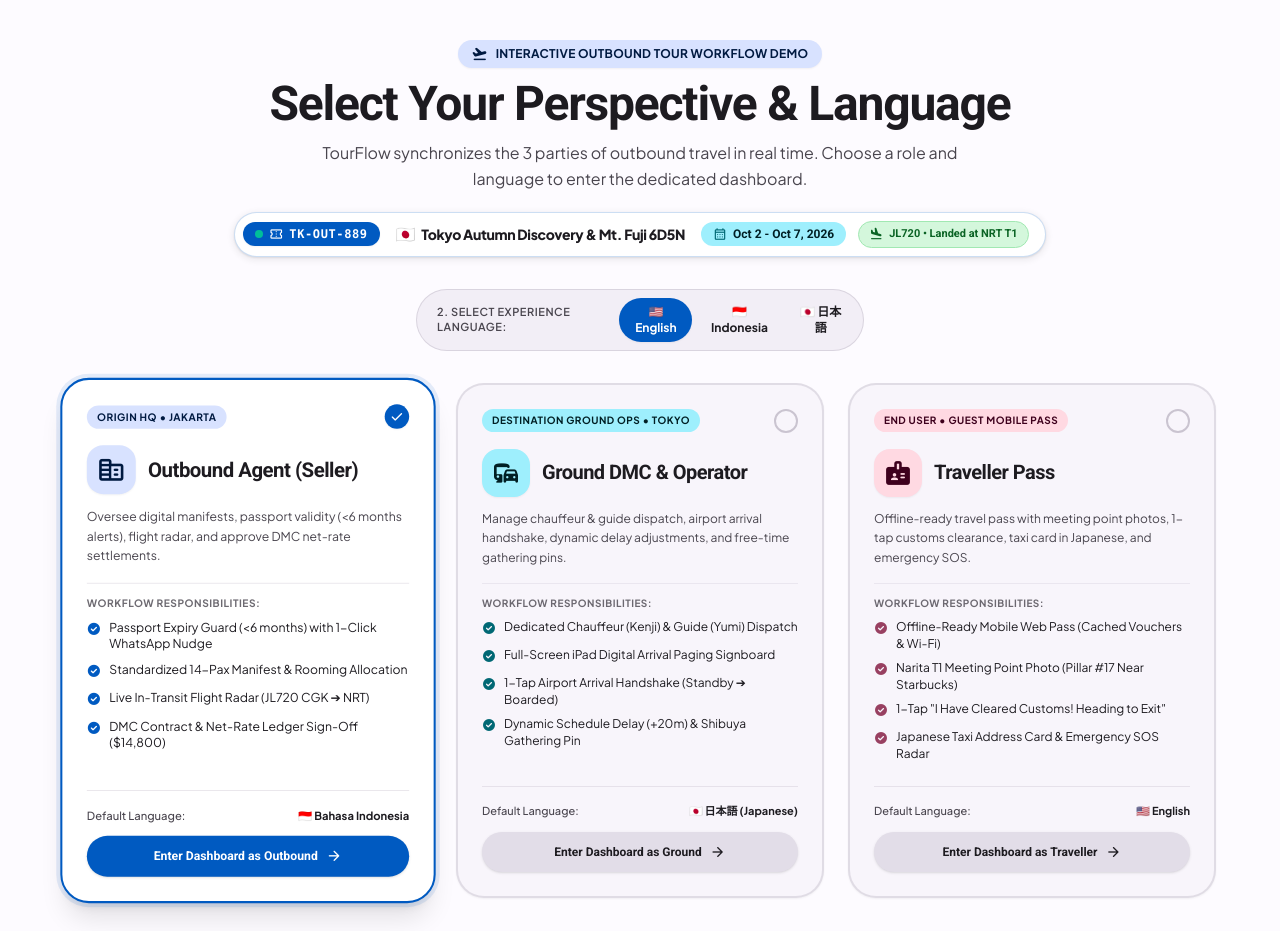
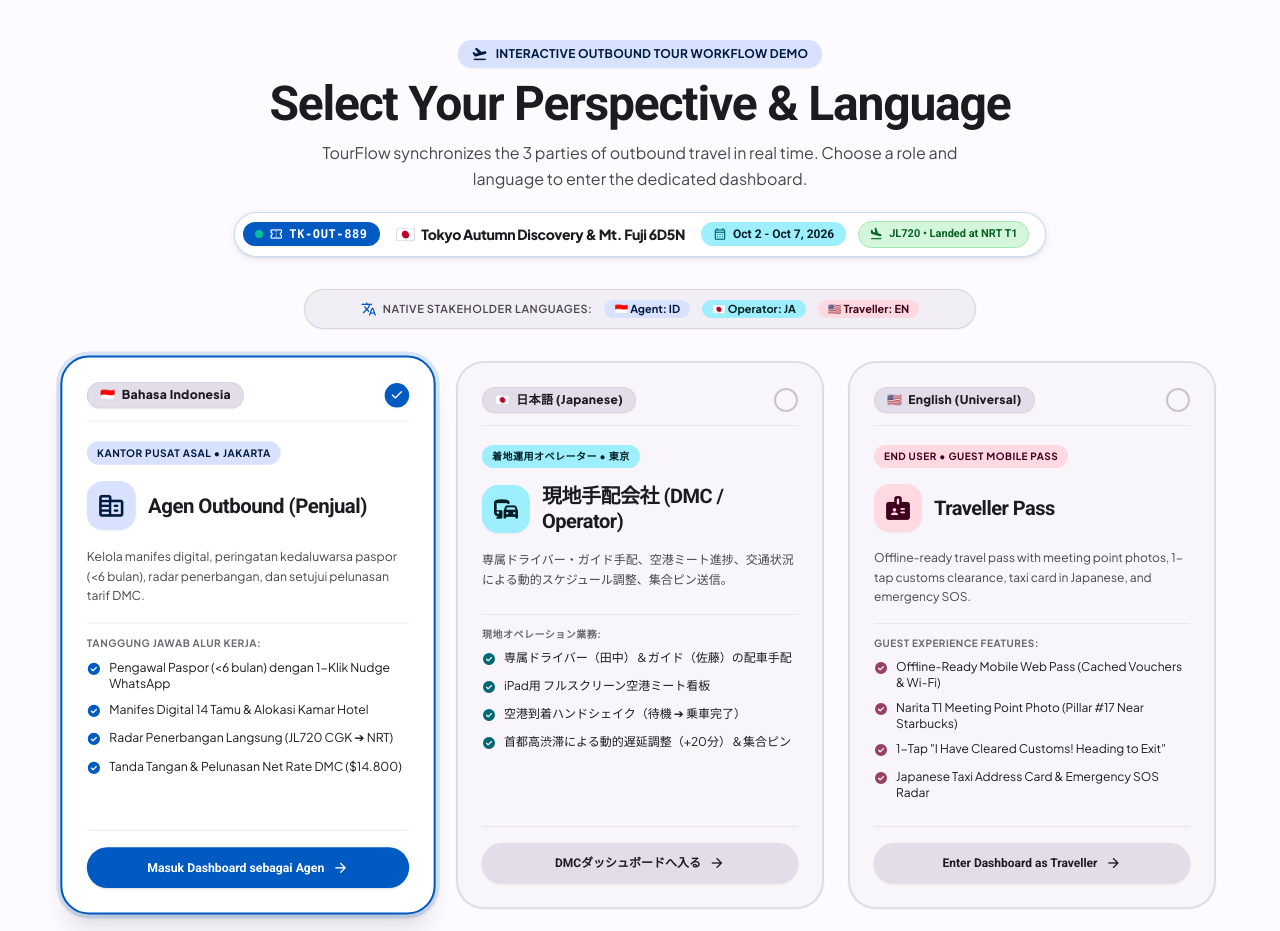
Before and after one commit to andyshtan/tourlinks, a React (Vite) app: page / in a window 1280 px wide. Shown: the top 931 px of the page. Built offline with nearby package versions, Linux system fonts and the light colour scheme.

Commit message:
feat: show respected language on each card (ID for Agent, JA for Operator, EN for Traveller)

```diff
--- a/src/components/onboarding/RoleSelectionScreen.tsx
+++ b/src/components/onboarding/RoleSelectionScreen.tsx
@@ -2,6 +2,7 @@
 import { useTour } from '../../context/TourContext';
 import { useTranslation } from '../../i18n/LanguageContext';
 import type { SupportedLanguage } from '../../i18n/translations';
+import { translations } from '../../i18n/translations';
 import type { StakeholderRole } from '../../types/tour';
 import { M3Icon } from '../m3/M3Icon';
 
@@ -13,85 +14,100 @@
   onEnterDashboard,
 }) => {
   const { tour } = useTour();
-  const { language, setLanguage, t } = useTranslation();
+  const { setLanguage, t } = useTranslation();
 
   const [selectedRole, setSelectedRole] = useState<StakeholderRole>('agent');
-  const [selectedLang, setSelectedLang] = useState<SupportedLanguage>(language);
 
+  // Each card strictly configured with its respected language
   const roleConfigs: {
     id: StakeholderRole;
     icon: string;
+    respectedLang: SupportedLanguage;
+    langBadge: string;
+    flag: string;
     title: string;
     badge: string;
     summary: string;
-    recommendedLang: SupportedLanguage;
-    recommendedLangLabel: string;
+    responsibilitiesLabel: string;
+    features: string[];
+    buttonText: string;
     colorAccent: string;
     bgAccent: string;
-    features: string[];
+    borderActive: string;
   }[] = [
     {
       id: 'agent',
       icon: 'corporate_fare',
-      title: t.roles.agent,
-      badge: t.roleSelection.agentBadge,
-      summary: t.roleSelection.agentSummary,
-      recommendedLang: 'id',
-      recommendedLangLabel: '🇮🇩 Bahasa Indonesia',
+      respectedLang: 'id',
+      langBadge: 'Bahasa Indonesia',
+      flag: '🇮🇩',
+      title: translations.id.roles.agent, // 'Agen Outbound (Penjual)'
+      badge: translations.id.roleSelection.agentBadge, // 'Kantor Pusat Asal • Jakarta'
+      summary: translations.id.roleSelection.agentSummary,
+      responsibilitiesLabel: 'Tanggung Jawab Alur Kerja:',
+      features: [
+        'Pengawal Paspor (<6 bulan) dengan 1-Klik Nudge WhatsApp',
+        'Manifes Digital 14 Tamu & Alokasi Kamar Hotel',
+        'Radar Penerbangan Langsung (JL720 CGK ➔ NRT)',
+        'Tanda Tangan & Pelunasan Net Rate DMC ($14.800)',
+      ],
+      buttonText: 'Masuk Dashboard sebagai Agen',
       colorAccent: 'text-primary',
       bgAccent: 'bg-primary-container text-on-primary-container',
-      features: [
-        'Passport Expiry Guard (<6 months) with 1-Click WhatsApp Nudge',
-        'Standardized 14-Pax Manifest & Rooming Allocation',
-        'Live In-Transit Flight Radar (JL720 CGK ➔ NRT)',
-        'DMC Contract & Net-Rate Ledger Sign-Off ($14,800)',
-      ],
+      borderActive: 'border-primary ring-primary/15',
     },
     {
       id: 'operator',
       icon: 'commute',
-      title: t.roles.operator,
-      badge: t.roleSelection.operatorBadge,
-      summary: t.roleSelection.operatorSummary,
-      recommendedLang: 'ja',
-      recommendedLangLabel: '🇯🇵 日本語 (Japanese)',
+      respectedLang: 'ja',
+      langBadge: '日本語 (Japanese)',
+      flag: '🇯🇵',
+      title: translations.ja.roles.operator, // '現地手配会社 (DMC / Operator)'
+      badge: translations.ja.roleSelection.operatorBadge, // '着地運用オペレーター • 東京'
+      summary: translations.ja.roleSelection.operatorSummary,
+      responsibilitiesLabel: '現地オペレーション業務:',
+      features: [
+        '専属ドライバー（田中）＆ガイド（佐藤）の配車手配',
+        'iPad用 フルスクリーン空港ミート看板',
+        '空港到着ハンドシェイク（待機 ➔ 乗車完了）',
+        '首都高渋滞による動的遅延調整（+20分）＆集合ピン',
+      ],
+      buttonText: 'DMCダッシュボードへ入る',
       colorAccent: 'text-secondary',
       bgAccent: 'bg-secondary-container text-on-secondary-container',
-      features: [
-        'Dedicated Chauffeur (Kenji) & Guide (Yumi) Dispatch',
-        'Full-Screen iPad Digital Arrival Paging Signboard',
-        '1-Tap Airport Arrival Handshake (Standby ➔ Boarded)',
-        'Dynamic Schedule Delay (+20m) & Shibuya Gathering Pin',
-      ],
+      borderActive: 'border-secondary ring-secondary/15',
     },
     {
       id: 'traveller',
       icon: 'badge',
-      title: t.roles.traveller,
-      badge: t.roleSelection.travellerBadge,
-      summary: t.roleSelection.travellerSummary,
-      recommendedLang: 'en',
-      recommendedLangLabel: '🇺🇸 English',
+      respectedLang: 'en',
+      langBadge: 'English (Universal)',
+      flag: '🇺🇸',
+      title: translations.en.roles.traveller, // 'Traveller Pass'
+      badge: translations.en.roleSelection.travellerBadge, // 'End User • Guest Mobile Pass'
+      summary: translations.en.roleSelection.travellerSummary,
+      responsibilitiesLabel: 'Guest Experience Features:',
       features: [
         'Offline-Ready Mobile Web Pass (Cached Vouchers & Wi-Fi)',
         'Narita T1 Meeting Point Photo (Pillar #17 Near Starbucks)',
         '1-Tap "I Have Cleared Customs! Heading to Exit"',
         'Japanese Taxi Address Card & Emergency SOS Radar',
       ],
+      buttonText: 'Enter Dashboard as Traveller',
       colorAccent: 'text-tertiary',
       bgAccent: 'bg-tertiary-container text-on-tertiary-container',
+      borderActive: 'border-tertiary ring-tertiary/15',
     },
   ];
 
-  const handleRoleSelect = (roleId: StakeholderRole, defaultLang: SupportedLanguage) => {
+  const handleRoleSelect = (roleId: StakeholderRole, roleLang: SupportedLanguage) => {
     setSelectedRole(roleId);
-    setSelectedLang(defaultLang);
-    setLanguage(defaultLang);
+    setLanguage(roleLang);
   };
 
-  const handleLanguageChange = (lang: SupportedLanguage) => {
-    setSelectedLang(lang);
-    setLanguage(lang);
+  const handleLaunch = (roleId: StakeholderRole, roleLang: SupportedLanguage) => {
+    setLanguage(roleLang);
+    onEnterDashboard(roleId, roleLang);
   };
 
   return (
@@ -145,58 +161,47 @@
           </div>
         </div>
 
-        {/* Global Language Selector Pills */}
-        <div className="max-w-md mx-auto p-2 rounded-m3-full bg-surface-container border border-outline-variant/60 flex items-center justify-between text-xs">
-          <span className="pl-3 font-semibold text-on-surface-variant text-[11px] uppercase tracking-wider">
-            {t.roleSelection.languagePrompt}:
+        {/* Respected Language Overview Banner */}
+        <div className="max-w-2xl mx-auto p-2.5 rounded-m3-full bg-surface-container border border-outline-variant/60 flex flex-wrap items-center justify-center gap-3 text-xs shadow-xs">
+          <span className="font-semibold text-on-surface-variant text-[11px] uppercase tracking-wider flex items-center gap-1.5">
+            <M3Icon name="translate" size={16} className="text-primary" />
+            <span>Native Stakeholder Languages:</span>
           </span>
-          <div className="flex items-center gap-1">
-            {(
-              [
-                { id: 'en', label: '🇺🇸 English' },
-                { id: 'id', label: '🇮🇩 Indonesia' },
-                { id: 'ja', label: '🇯🇵 日本語' },
-              ] as const
-            ).map((l) => (
-              <button
-                key={l.id}
-                type="button"
-                onClick={() => handleLanguageChange(l.id)}
-                className={`px-3 py-1.5 rounded-m3-full text-xs font-bold transition-all cursor-pointer ${
-                  selectedLang === l.id
-                    ? 'bg-primary text-on-primary shadow-xs'
-                    : 'text-on-surface hover:bg-surface-container-high'
-                }`}
-              >
-                {l.label}
-              </button>
-            ))}
-          </div>
+          <span className="inline-flex items-center gap-1 px-2.5 py-0.5 rounded-m3-full bg-primary-container text-on-primary-container font-bold text-[11px]">
+            🇮🇩 Agent: ID
+          </span>
+          <span className="inline-flex items-center gap-1 px-2.5 py-0.5 rounded-m3-full bg-secondary-container text-on-secondary-container font-bold text-[11px]">
+            🇯🇵 Operator: JA
+          </span>
+          <span className="inline-flex items-center gap-1 px-2.5 py-0.5 rounded-m3-full bg-tertiary-container text-on-tertiary-container font-bold text-[11px]">
+            🇺🇸 Traveller: EN
+          </span>
         </div>
 
-        {/* 3 Role Selection Cards */}
-        <div className="grid grid-cols-1 md:grid-cols-3 gap-6">
+        {/* 3 Role Selection Cards — Each Showing Its Respected Language */}
+        <div className="grid grid-cols-1 md:grid-cols-3 gap-6 items-stretch">
           {roleConfigs.map((cfg) => {
             const isSelected = selectedRole === cfg.id;
 
             return (
               <div
                 key={cfg.id}
-                onClick={() => handleRoleSelect(cfg.id, cfg.recommendedLang)}
-                className={`group relative rounded-m3-xl p-6 transition-all duration-200 cursor-pointer flex flex-col justify-between border-2 ${
+                onClick={() => handleRoleSelect(cfg.id, cfg.respectedLang)}
+                className={`group relative rounded-m3-xl p-6 transition-all duration-300 cursor-pointer flex flex-col justify-between border-2 ${
                   isSelected
-                    ? 'bg-surface-container-lowest border-primary shadow-xl ring-4 ring-primary/10 scale-[1.02]'
+                    ? `bg-surface-container-lowest ${cfg.borderActive} shadow-xl ring-4 scale-[1.02]`
                     : 'bg-surface-container-low border-outline-variant/50 hover:border-outline hover:bg-surface-container shadow-xs'
                 }`}
               >
-                <div>
-                  {/* Top Badge & Radio Indicator */}
-                  <div className="flex items-center justify-between mb-4">
-                    <span
-                      className={`text-[10px] font-bold px-2.5 py-1 rounded-m3-full uppercase tracking-wider ${cfg.bgAccent}`}
-                    >
-                      {cfg.badge}
+                <div className="space-y-4">
+                  {/* Respected Language Tag Badge */}
+                  <div className="flex items-center justify-between pb-3 border-b border-outline-variant/30">
+                    <span className="inline-flex items-center gap-1.5 px-3 py-1 rounded-m3-full bg-surface-container-highest text-on-surface font-extrabold text-xs tracking-wide shadow-xs border border-outline-variant/40">
+                      <span>{cfg.flag}</span>
+                      <span>{cfg.langBadge}</span>
                     </span>
+
+                    {/* Radio Select Ring */}
                     <div
                       className={`w-6 h-6 rounded-full flex items-center justify-center transition-all ${
                         isSelected
@@ -208,10 +213,19 @@
                     </div>
                   </div>
 
-                  {/* Icon & Title */}
-                  <div className="flex items-center gap-3 mb-3">
+                  {/* Origin Badge */}
+                  <div>
+                    <span
+                      className={`text-[10px] font-bold px-2.5 py-1 rounded-m3-full uppercase tracking-wider inline-block ${cfg.bgAccent}`}
+                    >
+                      {cfg.badge}
+                    </span>
+                  </div>
+
+                  {/* Icon & Title in Respected Language */}
+                  <div className="flex items-center gap-3">
                     <div
-                      className={`w-12 h-12 rounded-m3-lg flex items-center justify-center ${cfg.bgAccent} shadow-xs`}
+                      className={`w-12 h-12 rounded-m3-lg flex items-center justify-center ${cfg.bgAccent} shadow-xs shrink-0`}
                     >
                       <M3Icon name={cfg.icon} filled size={28} />
                     </div>
@@ -222,14 +236,15 @@
                     </div>
                   </div>
 
-                  <p className="text-xs text-on-surface-variant leading-relaxed mb-4">
+                  {/* Summary in Respected Language */}
+                  <p className="text-xs text-on-surface-variant leading-relaxed min-h-[48px]">
                     {cfg.summary}
                   </p>
 
-                  {/* Feature Highlights */}
+                  {/* Workflow Responsibilities in Respected Language */}
                   <div className="space-y-2 pt-3 border-t border-outline-variant/30">
                     <span className="text-[10px] font-bold uppercase tracking-wider text-on-surface-variant/80 block">
-                      Workflow Responsibilities:
+                      {cfg.responsibilitiesLabel}
                     </span>
                     {cfg.features.map((feat, idx) => (
                       <div
@@ -245,22 +260,13 @@
                   </div>
                 </div>
 
-                {/* Bottom Quick Language Preset */}
-                <div className="mt-6 pt-4 border-t border-outline-variant/40 space-y-3">
-                  <div className="flex items-center justify-between text-[11px]">
-                    <span className="text-on-surface-variant font-medium">
-                      Default Language:
-                    </span>
-                    <span className="font-bold text-on-surface">
-                      {cfg.recommendedLangLabel}
-                    </span>
-                  </div>
-
+                {/* Bottom Launch Button in Respected Language */}
+                <div className="mt-6 pt-4 border-t border-outline-variant/40">
                   <button
                     type="button"
                     onClick={(e) => {
                       e.stopPropagation();
-                      onEnterDashboard(cfg.id, selectedLang);
+                      handleLaunch(cfg.id, cfg.respectedLang);
                     }}
                     className={`w-full py-3 px-4 rounded-m3-full text-xs font-bold font-roboto transition-all flex items-center justify-center gap-2 cursor-pointer shadow-sm active:scale-98 ${
                       isSelected
@@ -268,9 +274,7 @@
                         : 'bg-surface-container-highest text-on-surface hover:bg-outline-variant/40'
                     }`}
                   >
-                    <span>
-                      {t.roleSelection.launchBtn} {cfg.title.split(' ')[0]}
-                    </span>
+                    <span>{cfg.buttonText}</span>
                     <M3Icon name="arrow_forward" size={16} />
                   </button>
                 </div>
```
